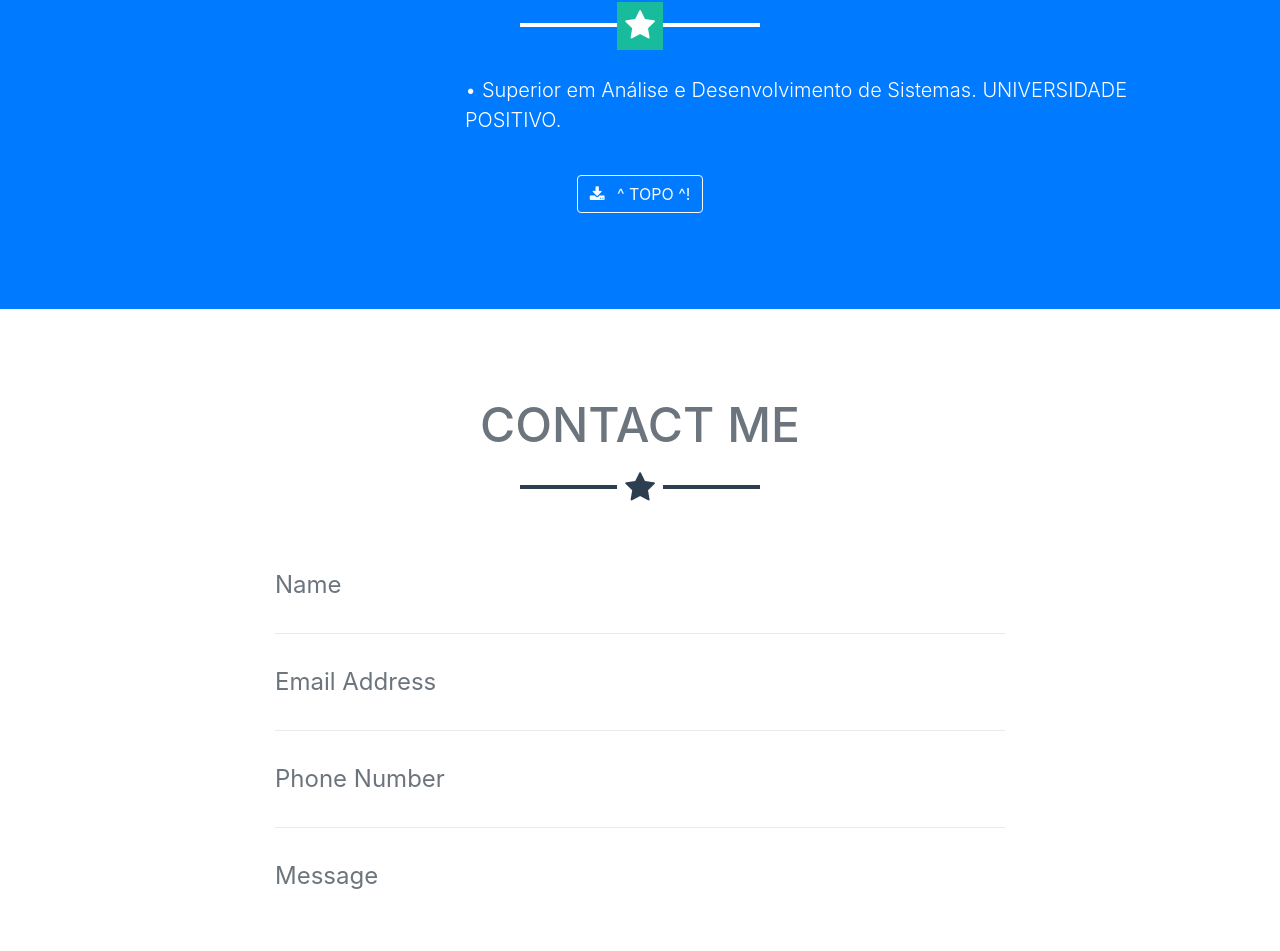
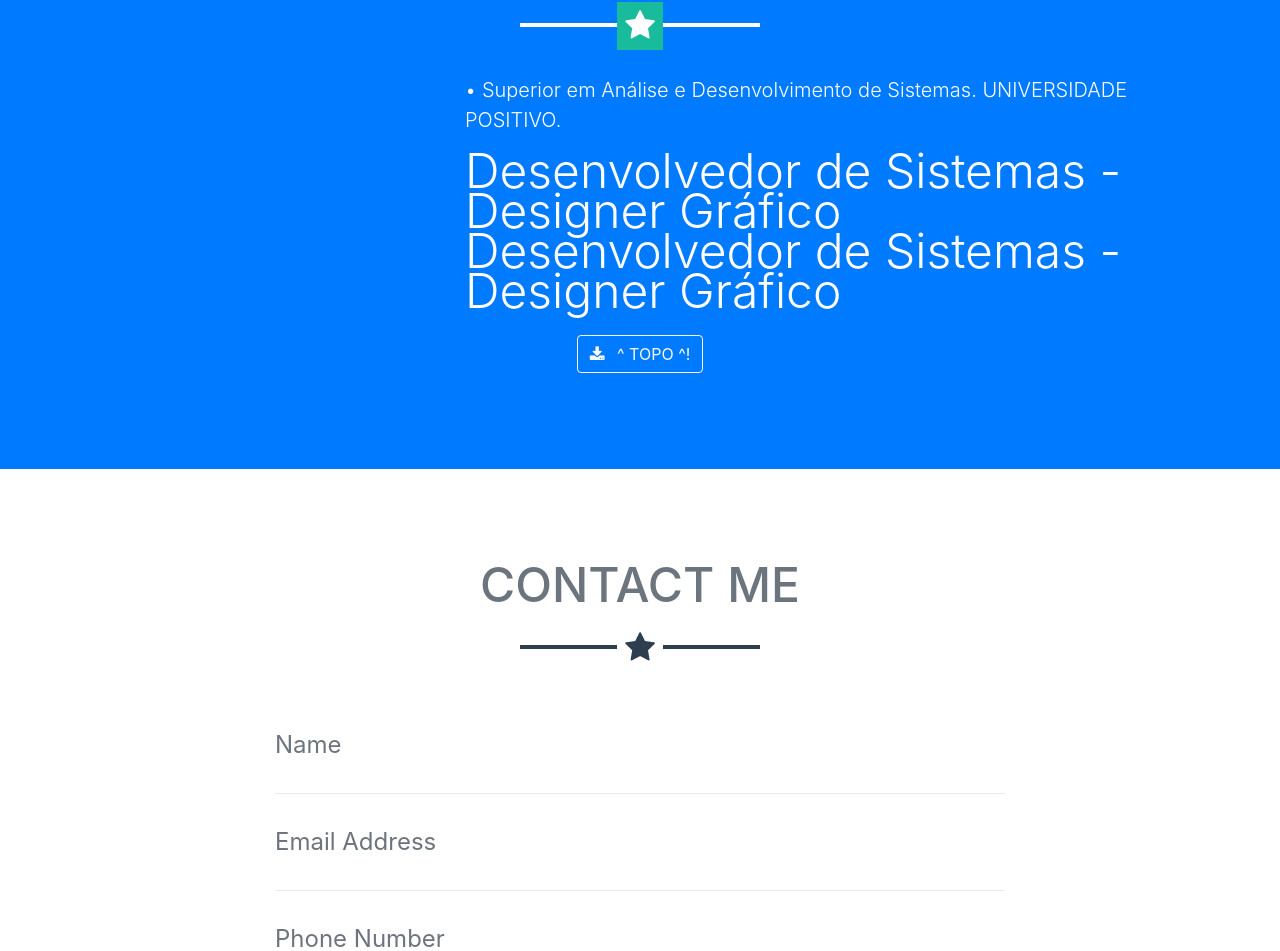
Before and after one commit to EndryckBarros/EndryckBarros.github.io, a website with bundled scripts: page index.html in a window 1280 px wide. Shown: the part 1796-2747 px from the top of the page. Built offline with nearby package versions, Linux system fonts and the light colour scheme.

Commit message:
Update index.html

```diff
--- a/index.html
+++ b/index.html
@@ -140,6 +140,8 @@
         <div class="row">
           <div class="col-lg-8 ml-auto">
             <p class="lead">•  Superior em Análise e Desenvolvimento de Sistemas. UNIVERSIDADE POSITIVO.</p>
+            <h2 class="font-weight-light mb-0">Desenvolvedor de Sistemas - Designer Gráfico</h2>
+            <h2 class="font-weight-light mb-0">Desenvolvedor de Sistemas - Designer Gráfico</h2>
           </div>
 
         </div>
```
